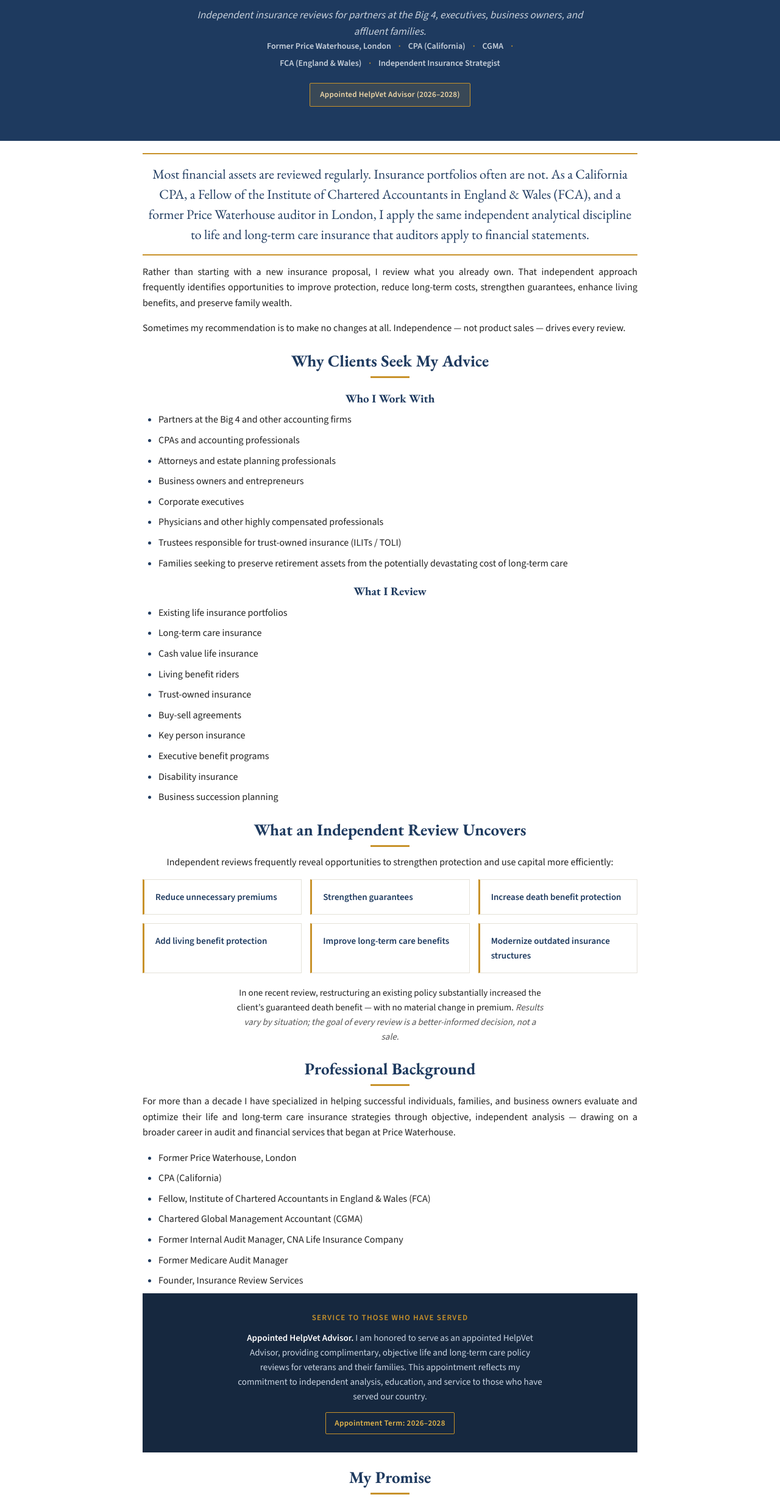
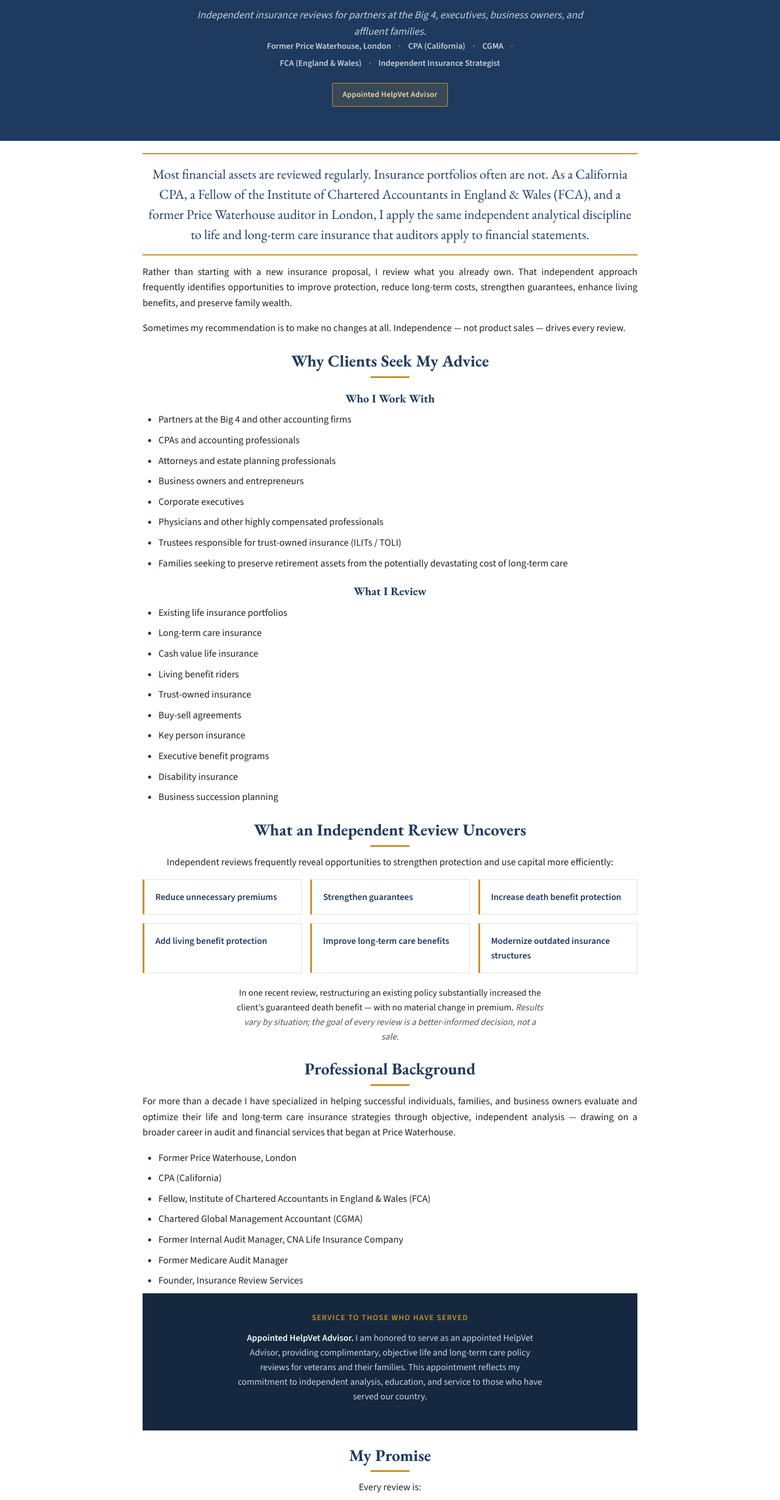
Before and after one commit to deanljohnson1954/ltccpas, a website: page about-us.html in a window 1280 px wide. Shown: the part 319-2779 px from the top of the page at 61% size. Drawn offline with nearby package versions, Linux system fonts and the light colour scheme.

Commit message:
Remove HelpVet Advisor appointment term dates
Drop "(2026-2028)" / "Appointment Term: 2026-2028" from the Appointed
HelpVet Advisor mentions on Home and About.

Co-Authored-By: Claude Sonnet 5 <noreply@anthropic.com>

```diff
--- a/about-us.html
+++ b/about-us.html
@@ -461,7 +461,7 @@
       <span>FCA (England &amp; Wales)</span><span class="dot">&middot;</span>
       <span>Independent Insurance Strategist</span>
     </div>
-    <div class="wwp-badge">Appointed HelpVet Advisor (2026&ndash;2028)</div>
+    <div class="wwp-badge">Appointed HelpVet Advisor</div>
   </div>
 
   <div class="wwp-wrap">
@@ -532,7 +532,6 @@
     <div class="wwp-helpvet">
       <p class="wwp-helpvet__kicker">Service to Those Who Have Served</p>
       <p class="wwp-helpvet__body"><strong style="color:#fff;">Appointed HelpVet Advisor.</strong> I am honored to serve as an appointed HelpVet Advisor, providing complimentary, objective life and long-term care policy reviews for veterans and their families. This appointment reflects my commitment to independent analysis, education, and service to those who have served our country.</p>
-      <span class="wwp-helpvet__term">Appointment Term: 2026&ndash;2028</span>
     </div>
 
     <section>
```
Also changed, not shown: index.html (+0 -1 lines), live.html (+0 -1 lines).
